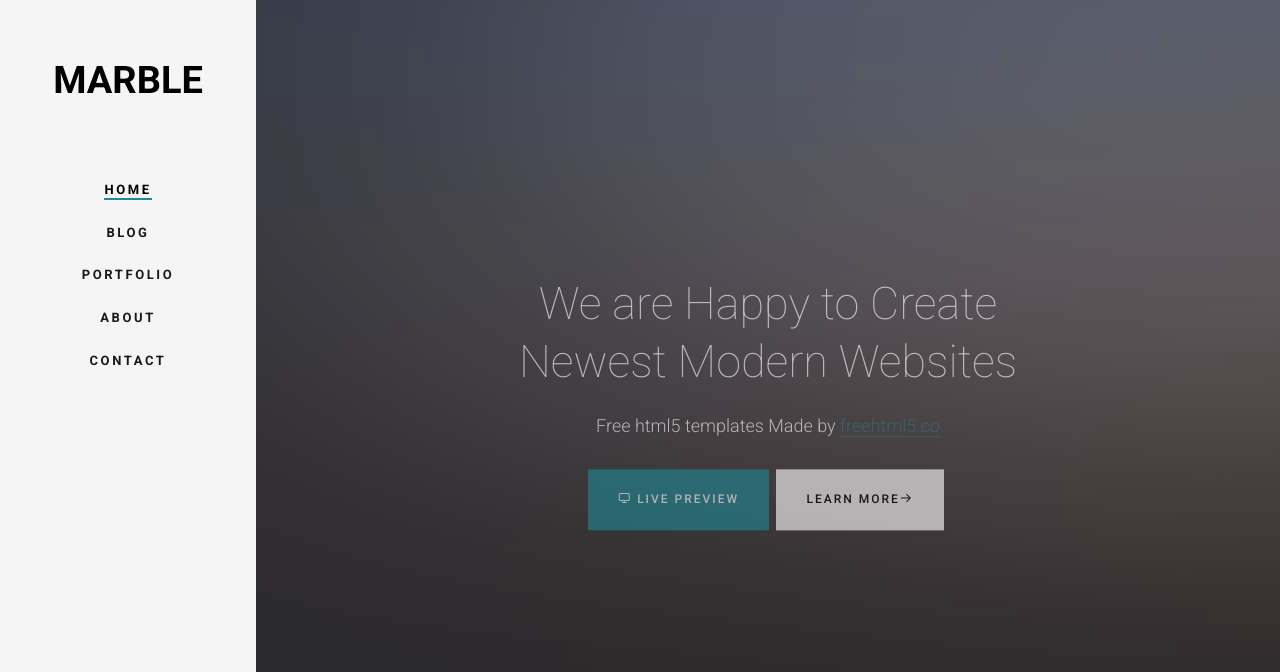
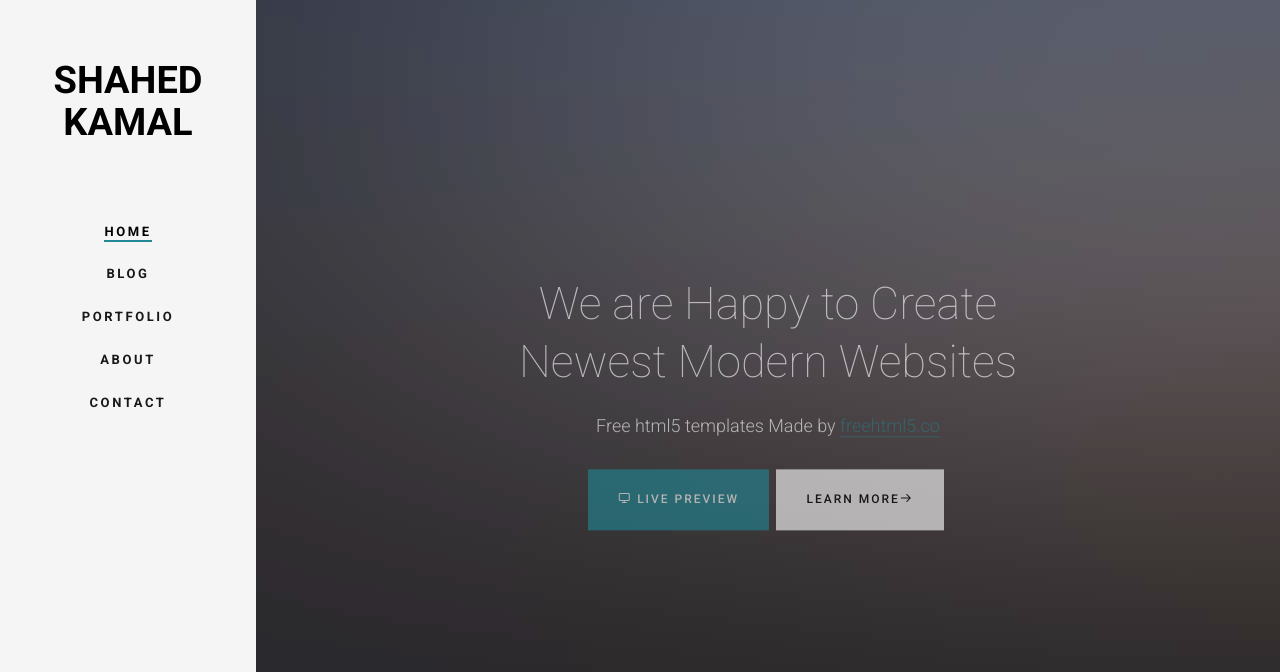
Before and after one commit to shahedx7/marble-site, a plain HTML site: page index.html in a window 1280 px wide. Shown: the top 672 px of the page. Drawn offline with Linux system fonts and the light colour scheme; files whose address does not match are found by name.

Commit message:
Homepage

```diff
--- a/index.html
+++ b/index.html
@@ -53,7 +53,7 @@
 		<a href="#" class="js-fh5co-nav-toggle fh5co-nav-toggle"><i></i></a>
 		<aside id="fh5co-aside" role="complementary" class="border js-fullheight">
 
-			<h1 id="fh5co-logo"><a href="index.html">Marble</a></h1>
+			<h1 id="fh5co-logo"><a href="index.html">Shahed Kamal</a></h1>
 			<nav id="fh5co-main-menu" role="navigation">
 				<ul>
 					<li class="fh5co-active"><a href="index.html">Home</a></li>
```
